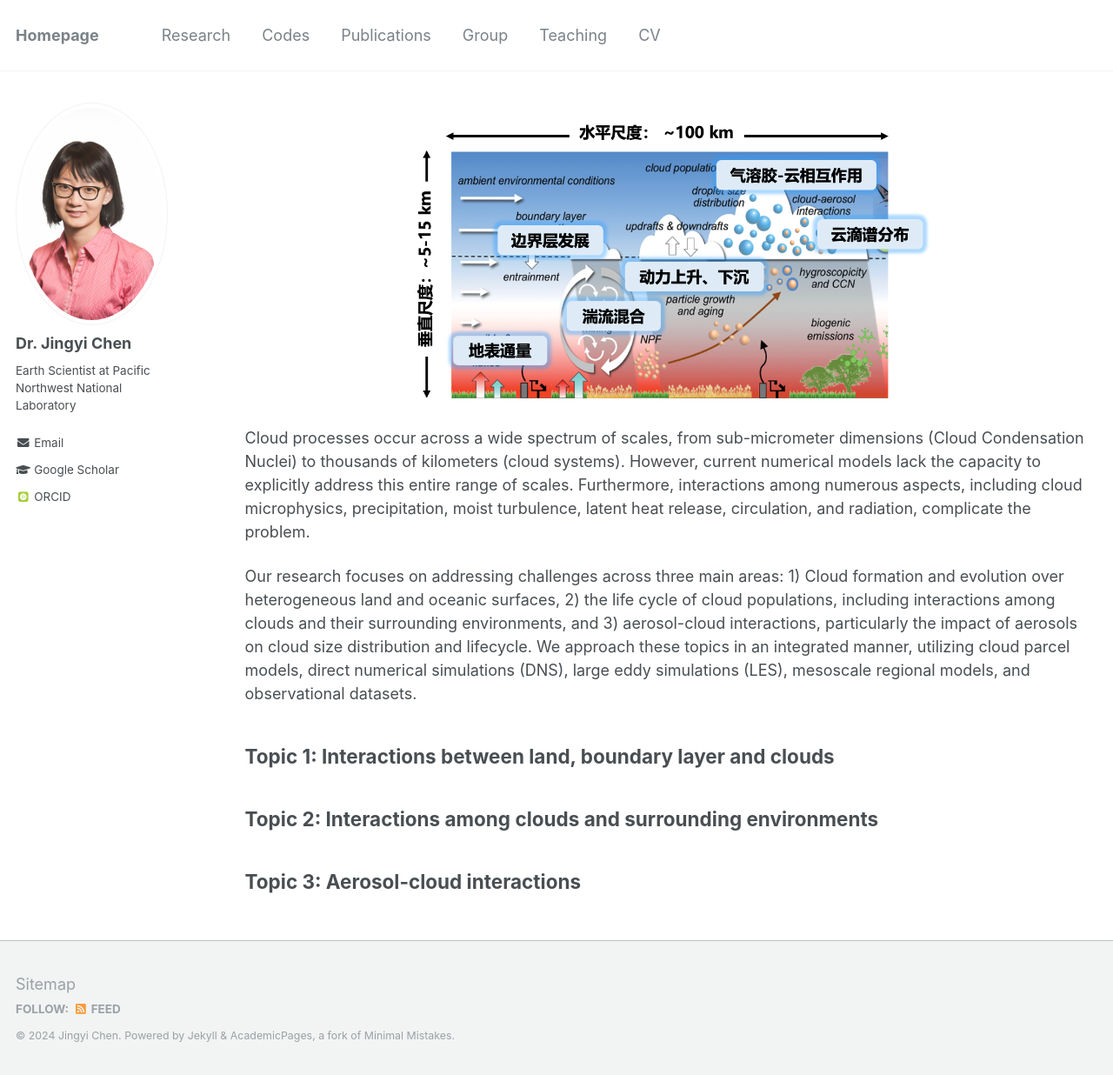
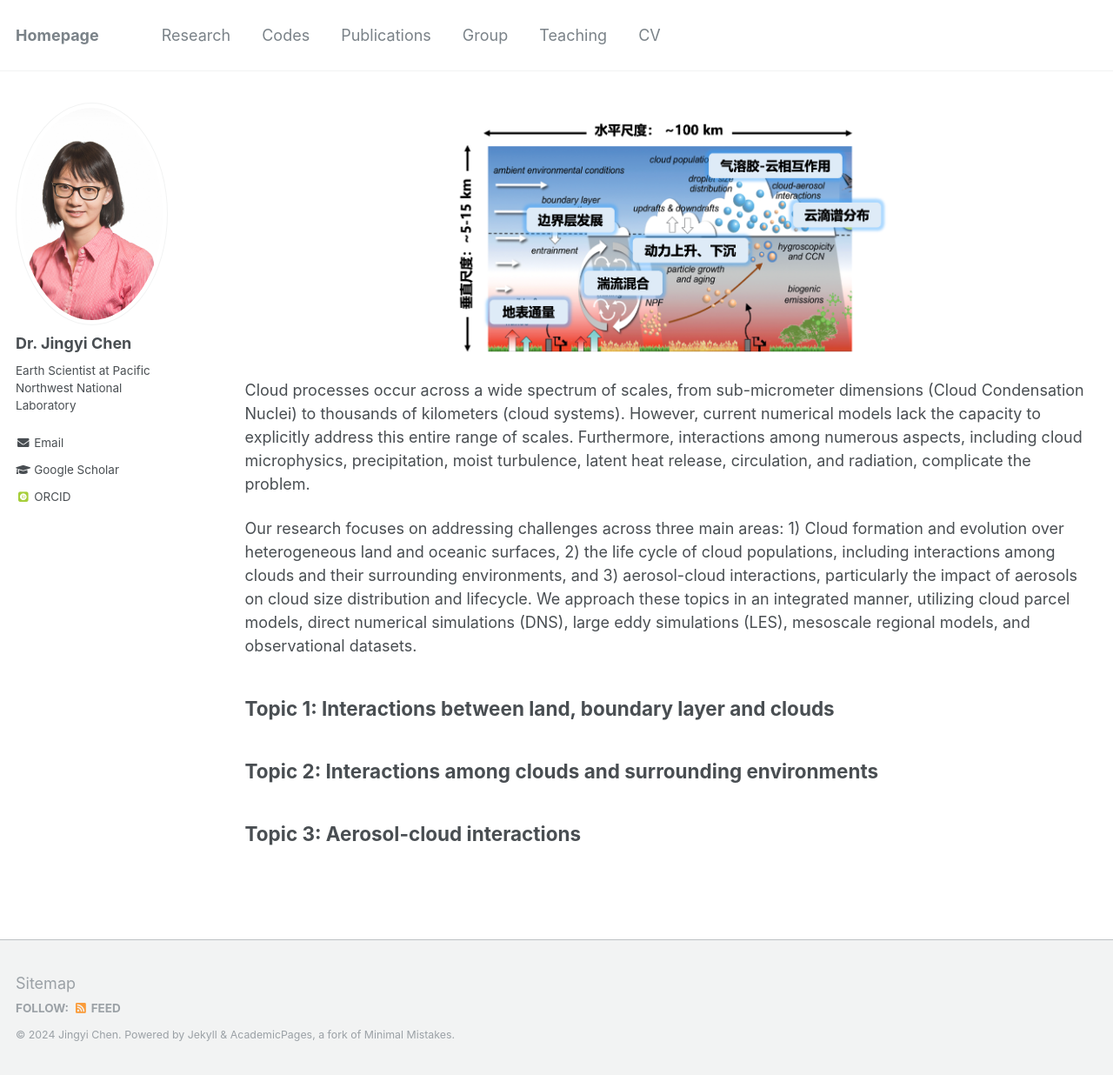
Before and after one commit to Jingyi-Chen/jingyi-chen.github.io, a Jekyll site: the page built from _pages/research.md, in a window 1280 px wide and 1236 px high. Shown: the whole window at 87% size. Built offline with Jekyll 4.4.1, drawn with Linux system fonts in a browser that asks for light colours; some web fonts are replaced.

Commit message:
Update research.md

```diff
--- a/_pages/research.md
+++ b/_pages/research.md
@@ -6,7 +6,7 @@ author_profile: true
 ---
 
 <p align="center">
-  <img src="/files/sub_grid_scale.png" width="600" height="450">
+  <img src="/files/sub_grid_scale.png" width="500">
 </p>
 
 Cloud processes occur across a wide spectrum of scales, from sub-micrometer dimensions (Cloud Condensation Nuclei) to thousands of kilometers (cloud systems). However, current numerical models lack the capacity to explicitly address this entire range of scales. Furthermore, interactions among numerous aspects, including cloud microphysics, precipitation, moist turbulence, latent heat release, circulation, and radiation, complicate the problem.
```
